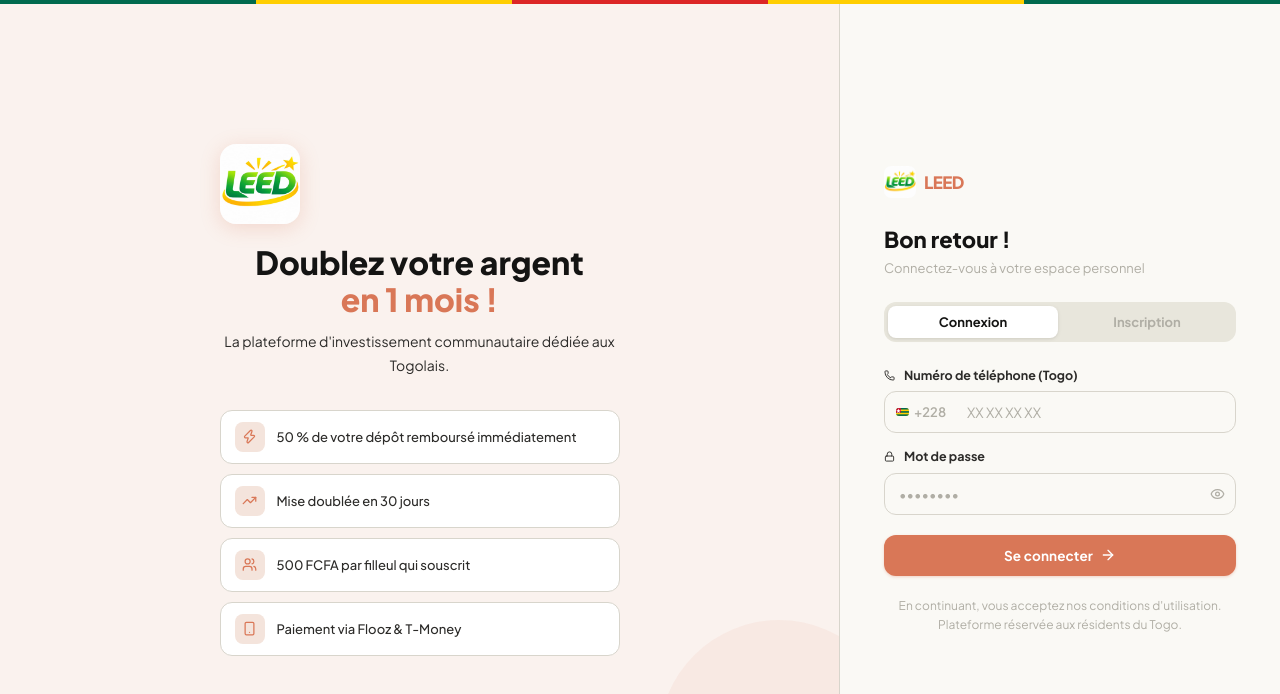
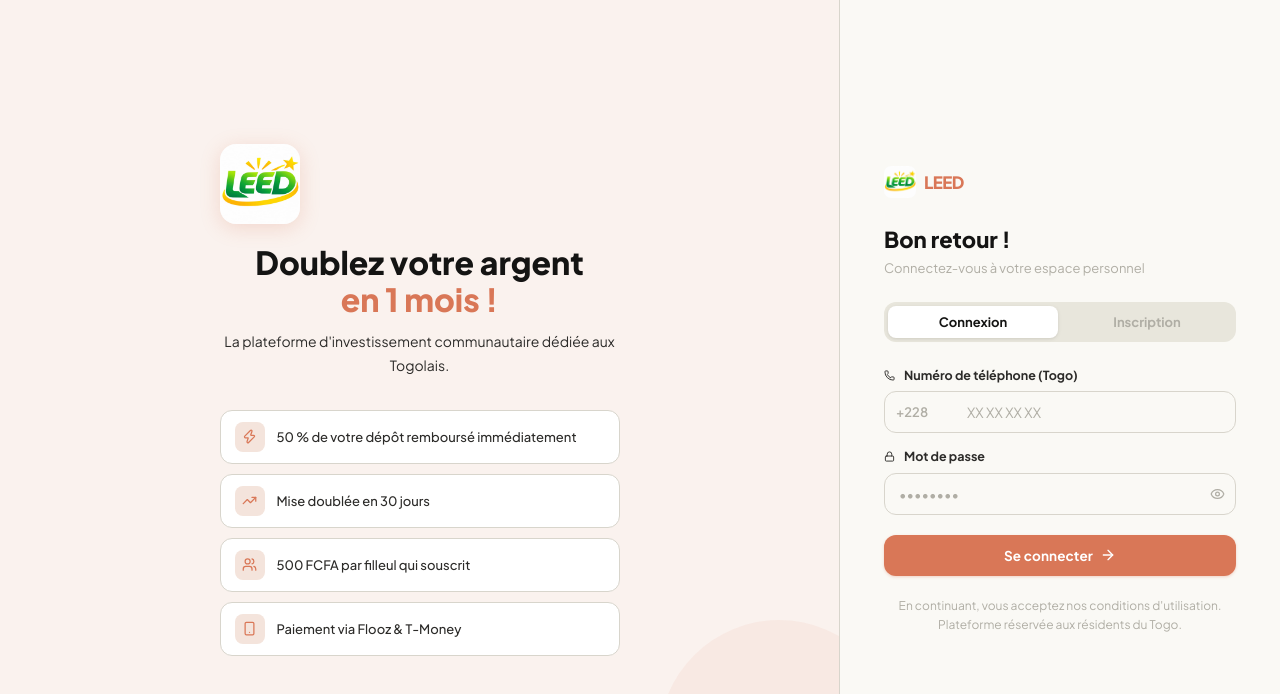
Before and after one commit to machideau/ledy, a Next.js app: page /auth in a window 1280 px wide. Shown: the top 694 px of the page. Built offline with nearby package versions, Linux system fonts and the light colour scheme.

Commit message:
suppression du drapeau togolais (TogoFlag, togo-stripe)

```diff
--- a/src/app/auth/page.tsx
+++ b/src/app/auth/page.tsx
@@ -4,7 +4,7 @@
 import Image from 'next/image';
 import Link from 'next/link';
 import { Phone, Lock, Eye, EyeOff, ArrowRight, Zap, TrendingUp, Users, Smartphone, Gift, AlertTriangle } from 'lucide-react';
-import TogoFlag from '@/components/TogoFlag';
+
 import { api, ApiClientError } from '@/lib/api';
 import { PLAN_LABELS } from '@/lib/plans';
 
@@ -61,7 +61,6 @@
 
   return (
     <div className="auth-layout">
-      <div className="togo-stripe" />
 
       {/* ── PANNEAU GAUCHE ── */}
       <div className="auth-left">
@@ -178,7 +177,7 @@
                 display: 'inline-flex', alignItems: 'center', gap: '5px',
                 color: 'var(--text-muted)', fontSize: '13px', fontWeight: 600,
               }}>
-                <TogoFlag size={13} /> +228
+                +228
               </span>
               <input
                 className="form-input" style={{ paddingLeft: '82px' }}
--- a/src/app/dashboard/page.tsx
+++ b/src/app/dashboard/page.tsx
@@ -2,7 +2,7 @@
 import { useEffect, useState } from 'react';
 import { useSearchParams } from 'next/navigation';
 import Sidebar from '@/components/Sidebar';
-import TogoFlag from '@/components/TogoFlag';
+
 import {
   TrendingUp, Users, Wallet, Clock, CheckCircle2, ArrowRight, Copy, Zap, CreditCard, User,
 } from 'lucide-react';
@@ -94,7 +94,7 @@
           <div className="page-header">
             <div>
               <h1 className="page-title">
-                Tableau de bord <TogoFlag size={22} />
+                Tableau de bord
               </h1>
               <p className="page-subtitle">Bienvenue ! Voici un résumé de votre activité.</p>
             </div>
--- a/src/app/invest/page.tsx
+++ b/src/app/invest/page.tsx
@@ -1,7 +1,7 @@
 'use client';
 import { useState } from 'react';
 import Sidebar from '@/components/Sidebar';
-import TogoFlag from '@/components/TogoFlag';
+
 import {
   TrendingUp, CheckCircle2, X, ArrowRight, Zap,
   Award, Sparkles, Gift, Clock, CreditCard, AlertTriangle, Smartphone,
@@ -147,7 +147,7 @@
                 <label className="form-label">Votre numéro {payMethod === 'flooz' ? 'Flooz' : 'T-Money'}</label>
                 <div style={{ position: 'relative' }}>
                   <span style={{ position: 'absolute', left: '12px', top: '50%', transform: 'translateY(-50%)', display: 'inline-flex', alignItems: 'center', gap: '5px', color: 'var(--text-400)', fontSize: '13px', fontWeight: 600 }}>
-                    <TogoFlag size={13} /> +228
+                    +228
                   </span>
                   <input className="form-input" style={{ paddingLeft: '82px' }} type="tel" placeholder="XX XX XX XX"
                     value={phone} onChange={e => setPhone(e.target.value.replace(/\D/g, ''))} maxLength={8} />
--- a/src/app/page.tsx
+++ b/src/app/page.tsx
@@ -2,7 +2,7 @@
 import Link from 'next/link';
 import Image from 'next/image';
 import { ArrowRight, Zap, TrendingUp, Users, CheckCircle2 } from 'lucide-react';
-import TogoFlag from '@/components/TogoFlag';
+
 import { PLANS } from '@/lib/plans';
 import { fmt } from '@/lib/format';
 
--- a/src/app/settings/page.tsx
+++ b/src/app/settings/page.tsx
@@ -1,7 +1,7 @@
 'use client';
 import { useState, useEffect } from 'react';
 import Sidebar from '@/components/Sidebar';
-import TogoFlag from '@/components/TogoFlag';
+
 import { User, Phone, Shield, CheckCircle2, Lock, Settings, AlertTriangle } from 'lucide-react';
 import { api, ApiClientError } from '@/lib/api';
 import { formatPhone } from '@/lib/format';
@@ -142,7 +142,7 @@
                       display: 'inline-flex', alignItems: 'center', gap: '5px',
                       color: 'var(--text-muted)', fontSize: '13px', fontWeight: 600,
                     }}>
-                      <TogoFlag size={13} /> +228
+                      +228
                     </span>
                     <input className="form-input" style={{ paddingLeft: '82px' }} type="tel" value={phone} onChange={e => setPhone(e.target.value.replace(/\D/g, ''))} maxLength={8} />
                   </div>
--- a/src/app/withdraw/page.tsx
+++ b/src/app/withdraw/page.tsx
@@ -1,7 +1,7 @@
 'use client';
 import { useState, useEffect } from 'react';
 import Sidebar from '@/components/Sidebar';
-import TogoFlag from '@/components/TogoFlag';
+
 import { Wallet, ArrowDownToLine, CheckCircle2, Clock, CreditCard, Smartphone, AlertTriangle, XCircle, TrendingUp } from 'lucide-react';
 import { api, ApiClientError } from '@/lib/api';
 import { formatDate, fmt } from '@/lib/format';
@@ -169,7 +169,7 @@
                         display: 'inline-flex', alignItems: 'center', gap: '5px',
                         color: 'var(--text-muted)', fontSize: '13px', fontWeight: 600,
                       }}>
-                        <TogoFlag size={13} /> +228
+                        +228
                       </span>
                       <input
                         className="form-input" style={{ paddingLeft: '82px' }}
--- a/src/components/TogoFlag.tsx
+++ /dev/null
@@ -1,13 +0,0 @@
-export default function TogoFlag({ size = 20, className = '' }: { size?: number; className?: string }) {
-  const height = Math.round(size * 0.62);
-  return (
-    <svg width={size} height={height} viewBox="0 0 500 310" className={className} style={{ borderRadius: '3px', verticalAlign: 'middle', display: 'inline-block', flexShrink: 0 }}>
-      <rect width="500" height="310" fill="#FFCE00" />
-      <rect width="500" height="62" y="0" fill="#006A4E" />
-      <rect width="500" height="62" y="124" fill="#006A4E" />
-      <rect width="500" height="62" y="248" fill="#006A4E" />
-      <rect width="186" height="186" fill="#D21034" />
-      <polygon points="93,20 115,87 181,87 127,126 148,193 93,153 38,193 59,126 5,87 71,87" fill="#FFFFFF" />
-    </svg>
-  );
-}
--- a/src/styles/globals.css
+++ b/src/styles/globals.css
@@ -1100,13 +1100,7 @@
   background: var(--bg-card);
   position: relative;
 }
-.togo-stripe {
-  position: absolute;
-  top: 0; left: 0; right: 0;
-  height: 4px;
-  background: linear-gradient(90deg, #006a4e 20%, #ffce00 20% 40%, #dc2626 40% 60%, #ffce00 60% 80%, #006a4e 80%);
-  z-index: 10;
-}
+
 .auth-left {
   flex: 1;
   background: var(--primary-pale);
```
